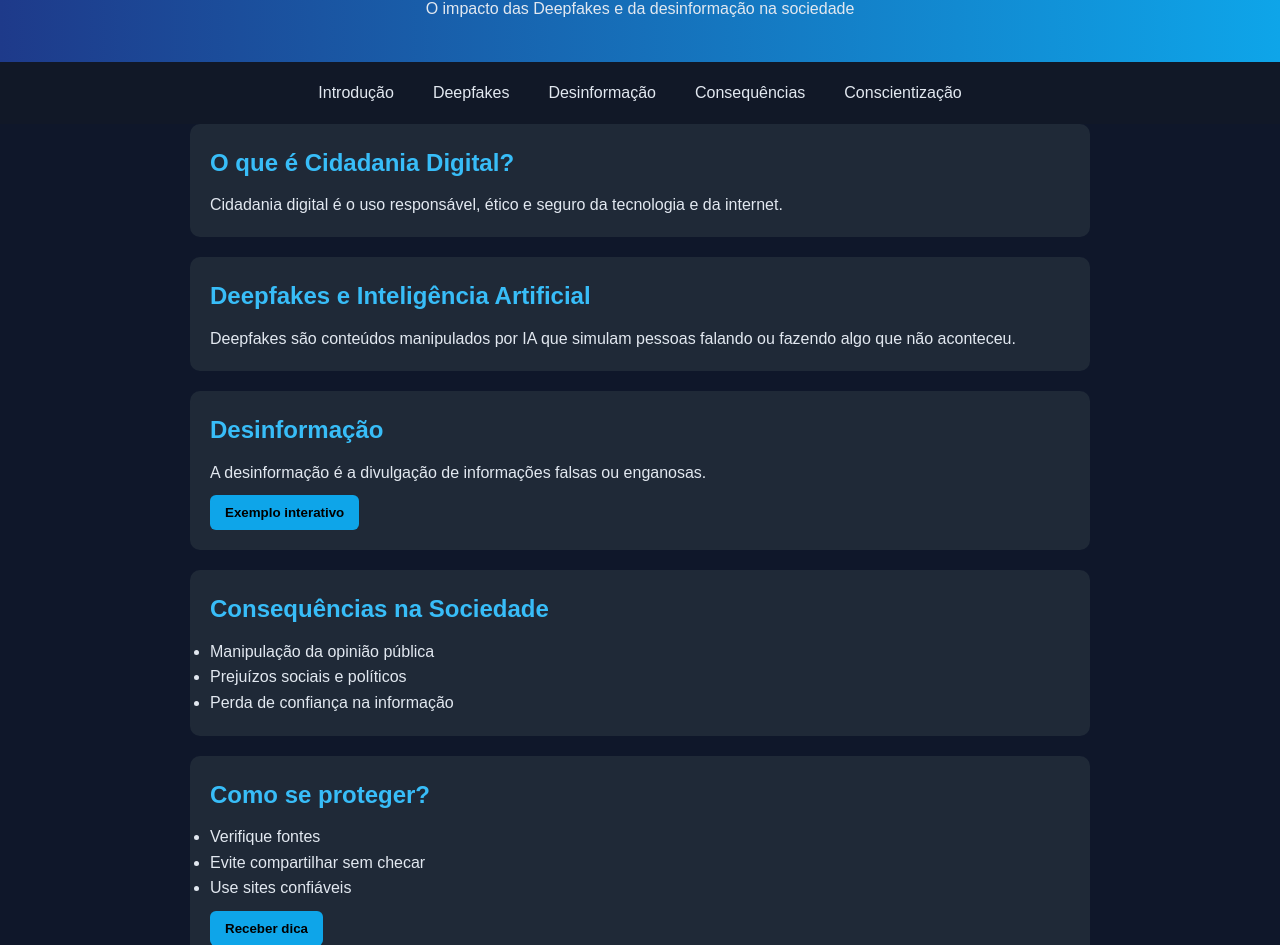
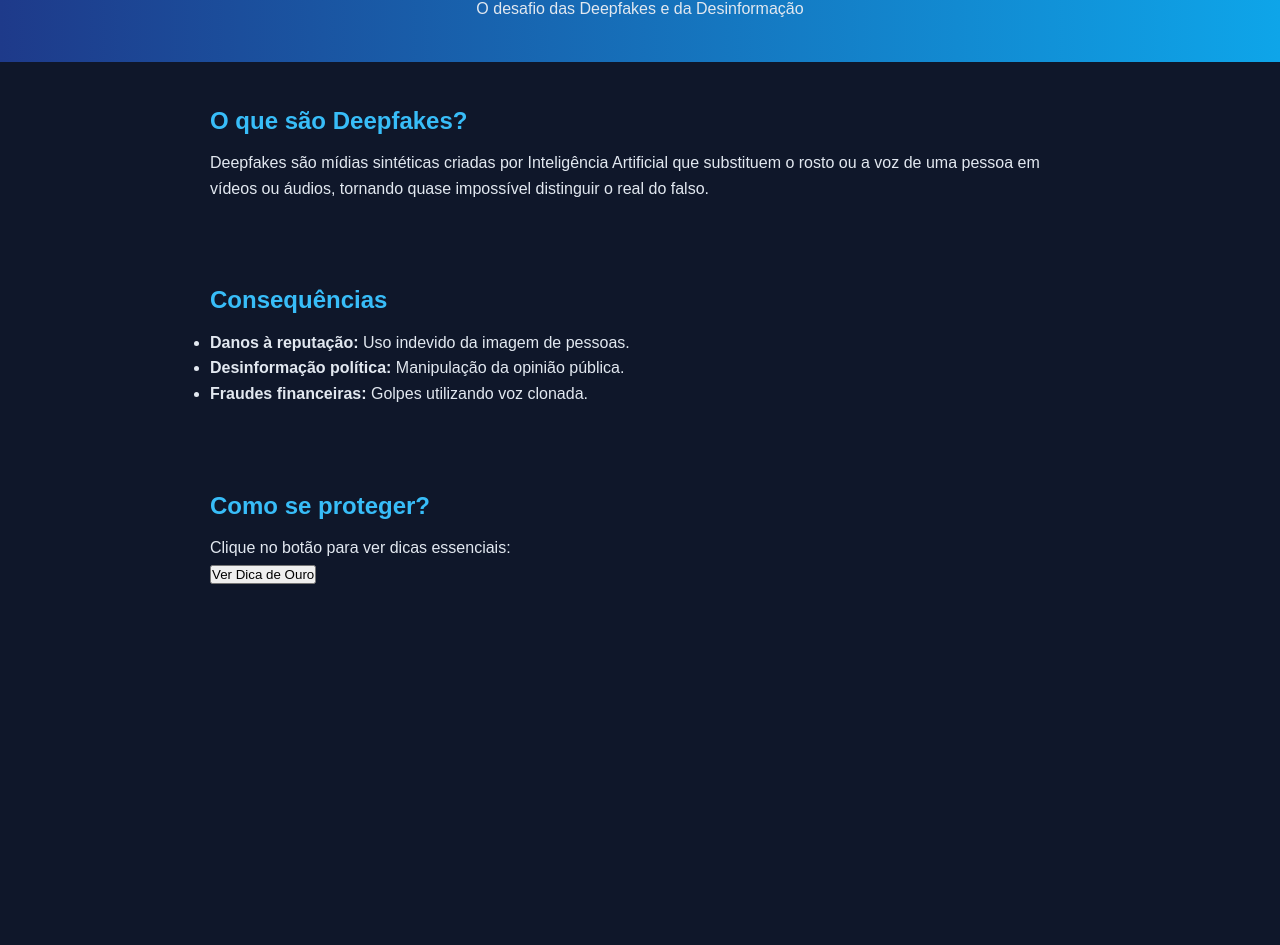
Before and after one commit to samiraallanaandrade-sys/Cidadania-Digital-e-Intelig-ncia-Artificial, a plain HTML site: page index.html in a window 1280 px wide. Shown: the part 100-1045 px from the top of the page. After the commit the page ends 800 px from the top, so only its background shows below. Drawn offline with Linux system fonts and the light colour scheme.

Commit message:
Revise index.html for content and structure updates

```diff
--- a/index.html
+++ b/index.html
@@ -1,81 +1,40 @@
 <!DOCTYPE html>
-<html lang="pt-BR">
+<html lang="pt-br">
 <head>
-  <meta charset="UTF-8" />
-  <meta name="viewport" content="width=device-width, initial-scale=1.0"/>
-  <title>Cidadania Digital e IA</title>
-
+    <meta charset="UTF-8">
+    <meta name="viewport" content="width=device-width, initial-scale=1.0">
+    <title>Cidadania Digital: Deepfakes e Desinformação</title>
     <link rel="stylesheet" href="style.css">
 </head>
-
 <body>
-
     <header>
-  <h1>Cidadania Digital e Inteligência Artificial</h1>
-  <p>O impacto das Deepfakes e da desinformação na sociedade</p>
+        <h1>Cidadania Digital e IA</h1>
+        <p>O desafio das Deepfakes e da Desinformação</p>
     </header>
 
-<nav>
-  <a href="#introducao">Introdução</a>
-  <a href="#deepfakes">Deepfakes</a>
-  <a href="#desinformacao">Desinformação</a>
-  <a href="#consequencias">Consequências</a>
-  <a href="#conscientizacao">Conscientização</a>
-</nav>
-
-<section id="introducao" class="card">
-  <h2>O que é Cidadania Digital?</h2>
-  <p>
-    Cidadania digital é o uso responsável, ético e seguro da tecnologia e da internet.
-  </p>
+    <main>
+        <section id="o-que">
+            <h2>O que são Deepfakes?</h2>
+            <p>Deepfakes são mídias sintéticas criadas por Inteligência Artificial que substituem o rosto ou a voz de uma pessoa em vídeos ou áudios, tornando quase impossível distinguir o real do falso.</p>
         </section>
 
-<section id="deepfakes" class="card">
-  <h2>Deepfakes e Inteligência Artificial</h2>
-  <p>
-    Deepfakes são conteúdos manipulados por IA que simulam pessoas falando ou fazendo algo que não aconteceu.
-  </p>
-</section>
-
-<section id="desinformacao" class="card">
-  <h2>Desinformação</h2>
-  <p>
-    A desinformação é a divulgação de informações falsas ou enganosas.
-  </p>
-
-  <button class="btn" onclick="mostrarFakeNews()">Exemplo interativo</button>
-
-  <div id="fakeNews" class="fake-news-box">
-    ⚠️ Exemplo: "Cura milagrosa em 24h sem comprovação científica."
-  </div>
-</section>
-
-<section id="consequencias" class="card">
-  <h2>Consequências na Sociedade</h2>
+        <section id="impactos">
+            <h2>Consequências</h2>
             <ul>
-    <li>Manipulação da opinião pública</li>
-    <li>Prejuízos sociais e políticos</li>
-    <li>Perda de confiança na informação</li>
+                <li><strong>Danos à reputação:</strong> Uso indevido da imagem de pessoas.</li>
+                <li><strong>Desinformação política:</strong> Manipulação da opinião pública.</li>
+                <li><strong>Fraudes financeiras:</strong> Golpes utilizando voz clonada.</li>
             </ul>
         </section>
 
-<section id="conscientizacao" class="card">
+        <section id="protecao">
             <h2>Como se proteger?</h2>
-  <ul>
-    <li>Verifique fontes</li>
-    <li>Evite compartilhar sem checar</li>
-    <li>Use sites confiáveis</li>
-  </ul>
-
-  <button class="btn" onclick="mostrarDica()">Receber dica</button>
-  <p id="dica"></p>
+            <p>Clique no botão para ver dicas essenciais:</p>
+            <button id="dicaBtn">Ver Dica de Ouro</button>
+            <p id="dicaDisplay"></p>
         </section>
-
-<footer>
-  <p>Projeto educativo sobre IA e Cidadania Digital</p>
-</footer>
+    </main>
 
     <script src="script.js"></script>
-
 </body>
 </html>
```
Lines whose indentation alone changed are shown as unchanged.
